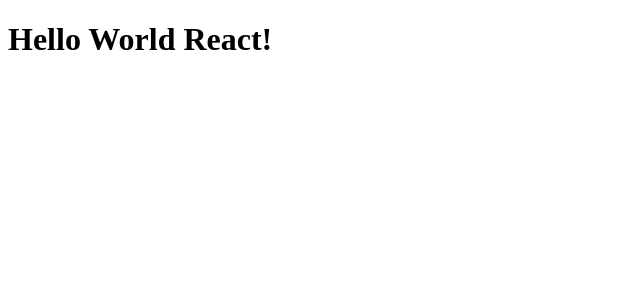
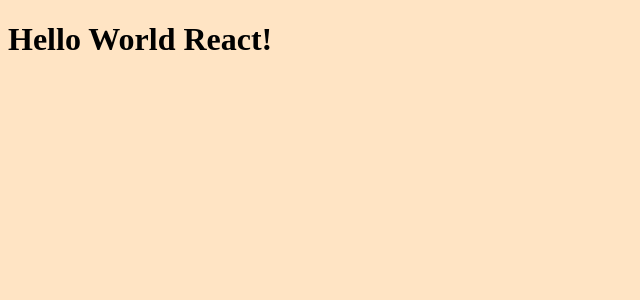
Before and after one commit to vickylance/react-scratch, a React app: page / in a window 1280 px wide. Shown: the top 300 px of the page, without its empty margins (0-640 px from the left). Built offline with nearby package versions, Linux system fonts and the light colour scheme.

Commit message:
Vignesh: Added css and style loader

```diff
--- a/package.json
+++ b/package.json
@@ -18,6 +18,7 @@
     "@babel/preset-env": "^7.13.15",
     "@babel/preset-react": "^7.13.13",
     "babel-loader": "^8.2.2",
+    "css-loader": "^5.2.4",
     "eslint": "^7.25.0",
     "eslint-config-airbnb": "^18.2.1",
     "eslint-plugin-import": "^2.22.1",
@@ -25,6 +26,7 @@
     "eslint-plugin-react": "^7.23.2",
     "eslint-plugin-react-hooks": "^4.2.0",
     "html-webpack-plugin": "^5.3.1",
+    "style-loader": "^2.0.0",
     "webpack": "^5.36.1",
     "webpack-cli": "^4.6.0",
     "webpack-dev-server": "^3.11.2"
--- /dev/null
+++ b/src/index.css
@@ -0,0 +1,3 @@
+body {
+  background-color: bisque;
+}
--- a/src/index.jsx
+++ b/src/index.jsx
@@ -1,4 +1,5 @@
 import React from "react";
 import ReactDOM from "react-dom";
+import "./index.css";
 
 ReactDOM.render(<h1>Hello World React!</h1>, document.getElementById("root"));
--- a/webpack.config.js
+++ b/webpack.config.js
@@ -16,6 +16,10 @@
         exclude: /node_modules/,
         loader: "babel-loader",
       },
+      {
+        test: /\.css$/,
+        use: ["style-loader", "css-loader"],
+      },
     ],
   },
   plugins: [
```
Also changed, not shown: 1 other file (tests, documents, lock files or other folders).
